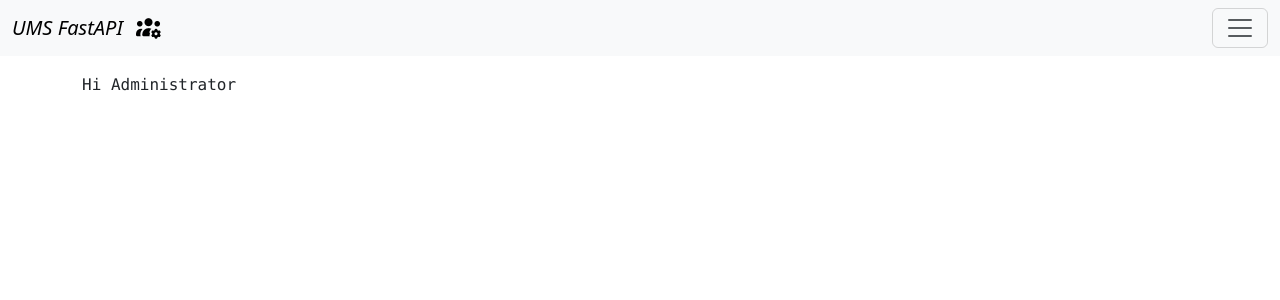
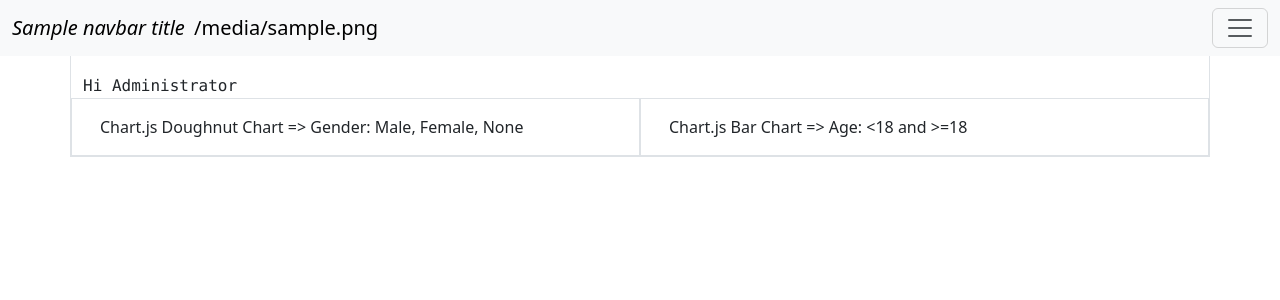
Before and after one commit to Rhayeksa/UMS_fastAPI, a Python web app: template src/template/page/v1/index.html in a window 1280 px wide. Shown: the top 300 px of the page. Run offline with Jinja, Linux system fonts and the light colour scheme; the template is opened without the code that fills it: most values are stand-ins (such as "Sample title", 1, 10 or a date in 2020).

Commit message:
prepare dashboard

```diff
--- a/src/controller/v1/index.py
+++ b/src/controller/v1/index.py
@@ -34,8 +34,10 @@ async def f(request: Request):
             request=request,
             name="page/v1/index.html",
             context={
-                "x": "",
+                "navbar_title": "UMS FastAPI",
+                "navbar_icon": "<i class='fa-solid fa-users-gear'></i>",
                 # "navbar_menu": await navbar_menu(token=token),
+                "is_administrator": True,
             },
         )
     except Exception as e:
--- a/src/template/components/v1/navbar.html
+++ b/src/template/components/v1/navbar.html
@@ -1,8 +1,8 @@
 <nav class="navbar fixed-top bg-body-tertiary">
   <div class="container-fluid">
     <a class="navbar-brand" href="/">
-      <span class="me-2 fst-italic">UMS FastAPI</span>
-      <i class="fa-solid fa-users-gear"></i>
+      <span class="me-1 fst-italic">{{ navbar_title }}</span>
+      {{ navbar_icon | safe }}
     </a>
     <button
       class="navbar-toggler"
@@ -26,8 +26,8 @@
           id="offcanvasNavbarLabel"
           href="/"
         >
-          <span class="me-2 fst-italic">UMS FastAPI</span>
-      <i class="fa-solid fa-users-gear"></i>
+          <span class="me-1 fst-italic">{{ navbar_title }}</span>
+          {{ navbar_icon | safe }}
           <!-- icon mahkota untuk user yang sudah mencapai game master -->
           {% if administrator_icon %}
           <i class="fa-solid fa-crown"></i>
--- a/src/template/page/v1/index.html
+++ b/src/template/page/v1/index.html
@@ -2,8 +2,19 @@
 
 {% block apps %}
 {% include "components/v1/navbar.html"%}
-<div class="container pt-4">
-    <span class="font-monospace">Hi Administrator</span>
+<div class="container pt-4 border">
+    <span class="font-monospace me-1">Hi Administrator</span>
+    {% if is_administrator %}
+        <i class="fa-solid fa-key"></i>
+    {% endif %}
+    <div class="row row-cols-1 row-cols-lg-2">
+        <div class="col border">
+            <div class="p-3">Chart.js Doughnut Chart => Gender: Male, Female, None</div>
+        </div>
+        <div class="col border">
+            <div class="p-3">Chart.js Bar Chart => Age: <18 and >=18</div>
+        </div>
+    </div>
 </div>
 {% endblock %}
 
```
